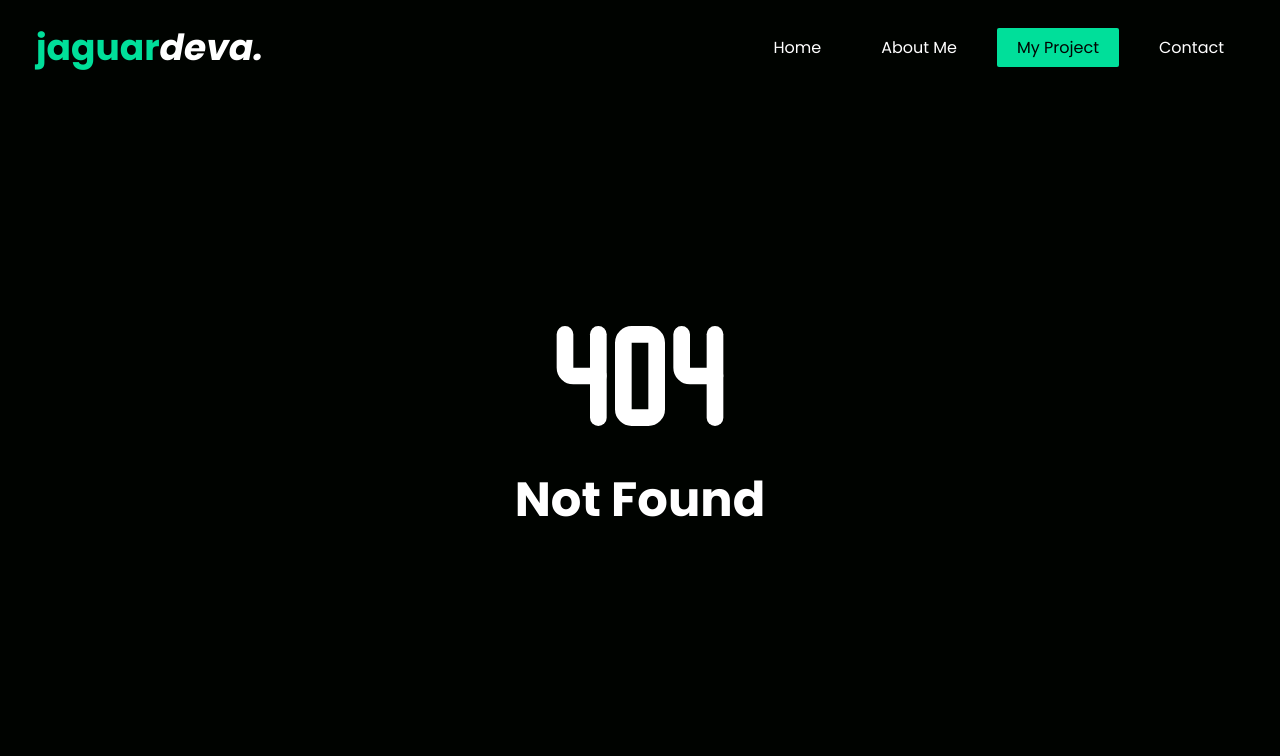
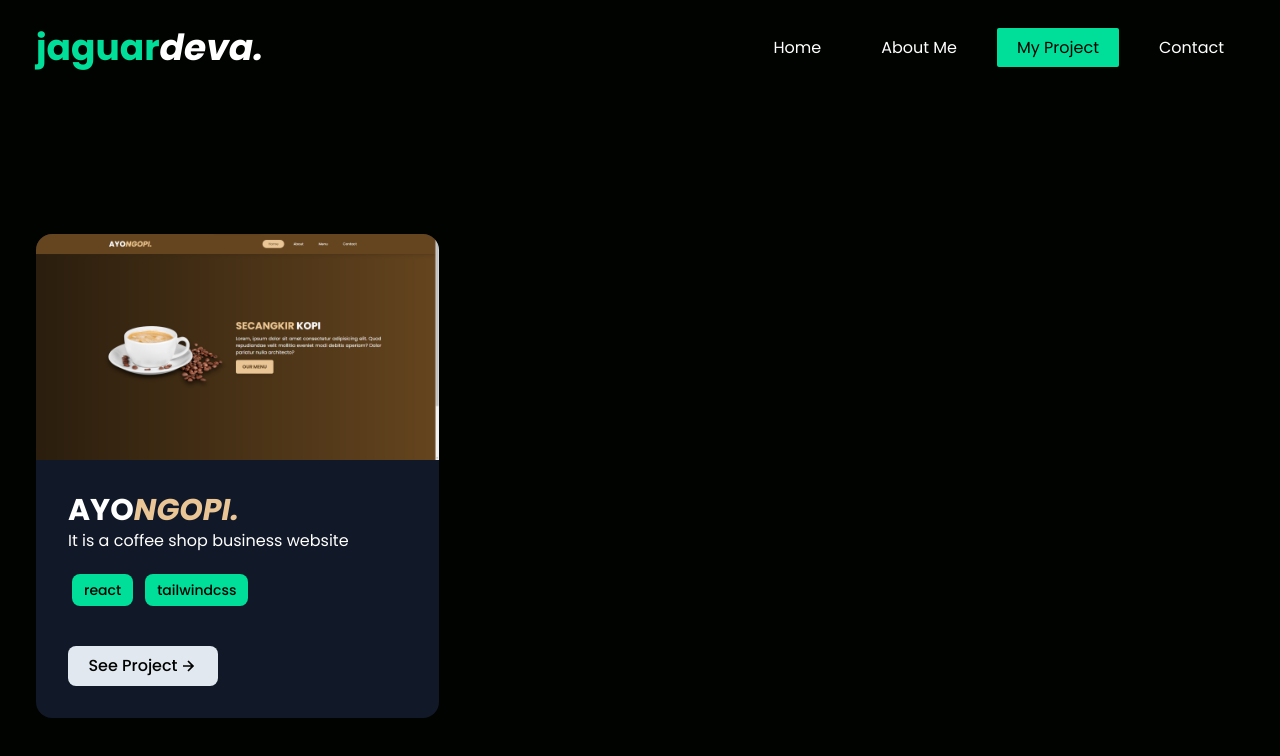
Before and after one commit to jaguardeva/my-portofolio, a React (Vite) app: page /project in a window 1280 px wide. Before the commit this address had no page. Shown: the top 756 px of the page. Built offline with nearby package versions, Linux system fonts and the light colour scheme.

Commit message:
Add project

```diff
--- a/src/App.jsx
+++ b/src/App.jsx
@@ -9,13 +9,14 @@ import Contact from "./pages/Contact";
 function App() {
   return (
     <BrowserRouter>
-      <Navbar />
+      <Navbar>
         <Routes>
           <Route index element={<Home />} />
           <Route path="/about" element={<About />} />
           <Route path="/project" element={<MyProject />} />
           <Route path="/contact" element={<Contact />} />
         </Routes>
+      </Navbar>
     </BrowserRouter>
   );
 }
--- a/src/components/About/MySkills.jsx
+++ b/src/components/About/MySkills.jsx
@@ -5,7 +5,7 @@ import {
   BiLogoTailwindCss,
   BiLogoNodejs,
 } from "react-icons/bi";
-import { TbBrandNextjs } from "react-icons/tb";
+import NextIcon from "/Image/next-icon.svg";
 
 export default function MySkills() {
   return (
@@ -27,9 +27,9 @@ export default function MySkills() {
                 </div>
                 <div>
                   <h1 className="text-xl my-5">Framework :</h1>
-                  <div className="flex flex-row gap-6">
+                  <div className="flex flex-row gap-6 items-center">
                     <BiLogoReact size={50} />
-                    <TbBrandNextjs size={50} />
+                    <img src={NextIcon} alt="Next-icon" className="h-20" />
                     <BiLogoTailwindCss size={50} />
                     <BiLogoNodejs size={50} />
                   </div>
--- a/src/components/Contact/Sosmed.jsx
+++ b/src/components/Contact/Sosmed.jsx
@@ -6,6 +6,7 @@ import {
   FaTwitterSquare,
   FaWhatsappSquare,
 } from "react-icons/fa";
+import { MdEmail } from "react-icons/md";
 
 function Sosmed() {
   return (
@@ -14,7 +15,7 @@ function Sosmed() {
         <div className="flex flex-col gap-5">
           <h1 className="w-full font-bold text-3xl text-[#00df9a]">Here Me</h1>
           <p className="py-4 md:text-2xl text-xl">
-            Feel free to to contact me any time, through any method below.
+            Feel free to contact me any time, through any method below.
           </p>
           <div className="flex">
             <a
--- a/src/components/Home/Hero.jsx
+++ b/src/components/Home/Hero.jsx
@@ -1,6 +1,4 @@
 import React from "react";
-import Typed from "react-typed";
-import { MdOutlineRoundaboutRight } from "react-icons/md";
 import { Link } from "react-router-dom";
 
 export default function Hero() {
@@ -15,8 +13,7 @@ export default function Hero() {
         </h1>
         <div className="flex items-center text-left">
           <p className="md:text-5xl sm:text-4xl text-xl font-bold  text-white py-2">
-            I'am a
-            <span className="text-[#00df9a]"> Javascript Web Developer</span>
+            I'am a<span className="text-[#00df9a]"> Front-End Developer</span>
           </p>
         </div>
         <button className="z-10">
--- a/src/components/Navbar.jsx
+++ b/src/components/Navbar.jsx
@@ -2,7 +2,7 @@ import React, { useState, useRef, useEffect } from "react";
 import { HiMenuAlt2, HiOutlineX } from "react-icons/hi";
 import { Link, useLocation } from "react-router-dom";
 
-function Navbar() {
+function Navbar({ children }) {
   const location = useLocation();
   const [nav, setNav] = useState(true);
   const sidebarRef = useRef(null);
@@ -97,7 +97,7 @@ function Navbar() {
           </li>
         </ul>
         <div onClick={handleNav} className="block lg:hidden z-50">
-          {!nav ? <HiOutlineX size={25} /> : <HiMenuAlt2 size={25} />}
+          {!nav ? <HiOutlineX size={30} /> : <HiMenuAlt2 size={30} />}
         </div>
         <aside
           ref={sidebarRef}
@@ -135,6 +135,7 @@ function Navbar() {
           </ul>
         </aside>
       </header>
+      <main>{children}</main>
     </div>
   );
 }
--- /dev/null
+++ b/src/components/Projects/Card.jsx
@@ -0,0 +1,39 @@
+import React from "react";
+
+import Tag from "./Fragments/Tag";
+import Button from "./Fragments/Button";
+
+function Card() {
+  return (
+    <div className="w-full">
+      <section className="max-w-[1240px] h-screen mx-auto text-left flex flex-col justify-center p-4 text-white">
+        <div className="grid md:grid-cols-2 lg:grid-cols-3">
+          <div className="w-full">
+            <div className="bg-gray-900 rounded-2xl overflow-hidden mb-10">
+              <img src="/Image/img-ayongopi.png" alt="" className="w-full" />
+              <div className="p-8">
+                <h1 className="font-bold text-[20px] sm:text-2xl md:text-3xl lg:text-[30xl] uppercase text-white">
+                  ayo<span className="text-[#EAC696] italic">ngopi.</span>
+                </h1>
+                <p className="text-base text-body-color leading-relaxed mb-5">
+                  It is a coffee shop business website
+                </p>
+                <div className="flex flex-wrap gap-1">
+                  <Tag name="react" link="https://react.dev/" />
+                  <Tag name="tailwindcss" link="https://tailwindcss.com/" />
+                </div>
+                <Button
+                  name="See Project"
+                  link="https://ayongopi.netlify.app/"
+                />
+              </div>
+            </div>
+            <h1 className="AyoNgopi"></h1>
+          </div>
+        </div>
+      </section>
+    </div>
+  );
+}
+
+export default Card;
--- /dev/null
+++ b/src/components/Projects/Fragments/Button.jsx
@@ -0,0 +1,19 @@
+import React from "react";
+import { Link } from "react-router-dom";
+import { BiRightArrowAlt } from "react-icons/bi";
+
+export default function Button(props) {
+  const { name, link } = props;
+  return (
+    <div>
+      <Link
+        to={link}
+        target="_blank"
+        className="mt-10 flex flex-row justify-center items-center w-[150px] px-3 py-2 bg-slate-200 rounded-lg text-[#000300] font-medium hover:bg-opacity-80"
+      >
+        <p>{name}</p>
+        <BiRightArrowAlt size={20} />
+      </Link>
+    </div>
+  );
+}
--- /dev/null
+++ b/src/components/Projects/Fragments/Tag.jsx
@@ -0,0 +1,17 @@
+import React from "react";
+import { Link } from "react-router-dom";
+
+export default function Tag(props) {
+  const { name, link } = props;
+  return (
+    <>
+      <Link
+        to={link}
+        target="_blank"
+        className="px-3 py-1.5 mx-1 rounded-lg bg-[#00df9a] font-medium text-sm text-[#000300] cursor-pointer hover:bg-opacity-80"
+      >
+        {name}
+      </Link>
+    </>
+  );
+}
--- a/src/components/Projects/Projects.jsx
+++ /dev/null
@@ -1,17 +0,0 @@
-import React from "react";
-import { TbError404 } from "react-icons/tb";
-
-function Projects() {
-  return (
-    <div className="w-full">
-      <section className="max-w-[1240px] mt-[-96px] h-screen mx-auto text-left flex flex-col justify-center items-center px-4 text-white">
-        <div className="text-center font-bold text-5xl w-full flex flex-col items-center">
-          <TbError404 className="text-[200px]" />
-          <h1>Not Found</h1>
-        </div>
-      </section>
-    </div>
-  );
-}
-
-export default Projects;
--- a/src/pages/MyProject.jsx
+++ b/src/pages/MyProject.jsx
@@ -1,10 +1,10 @@
 import React from "react";
-import Projects from "../components/Projects/Projects.jsx";
+import Card from "../components/Projects/Card.jsx";
 
 function MyProject() {
   return (
     <div>
-      <Projects />
+      <Card />
     </div>
   );
 }
```
Also changed, not shown: public/Image/img-ayongopi.png (added), public/Image/next-icon.svg (added). Lines whose indentation alone changed are shown as unchanged.
